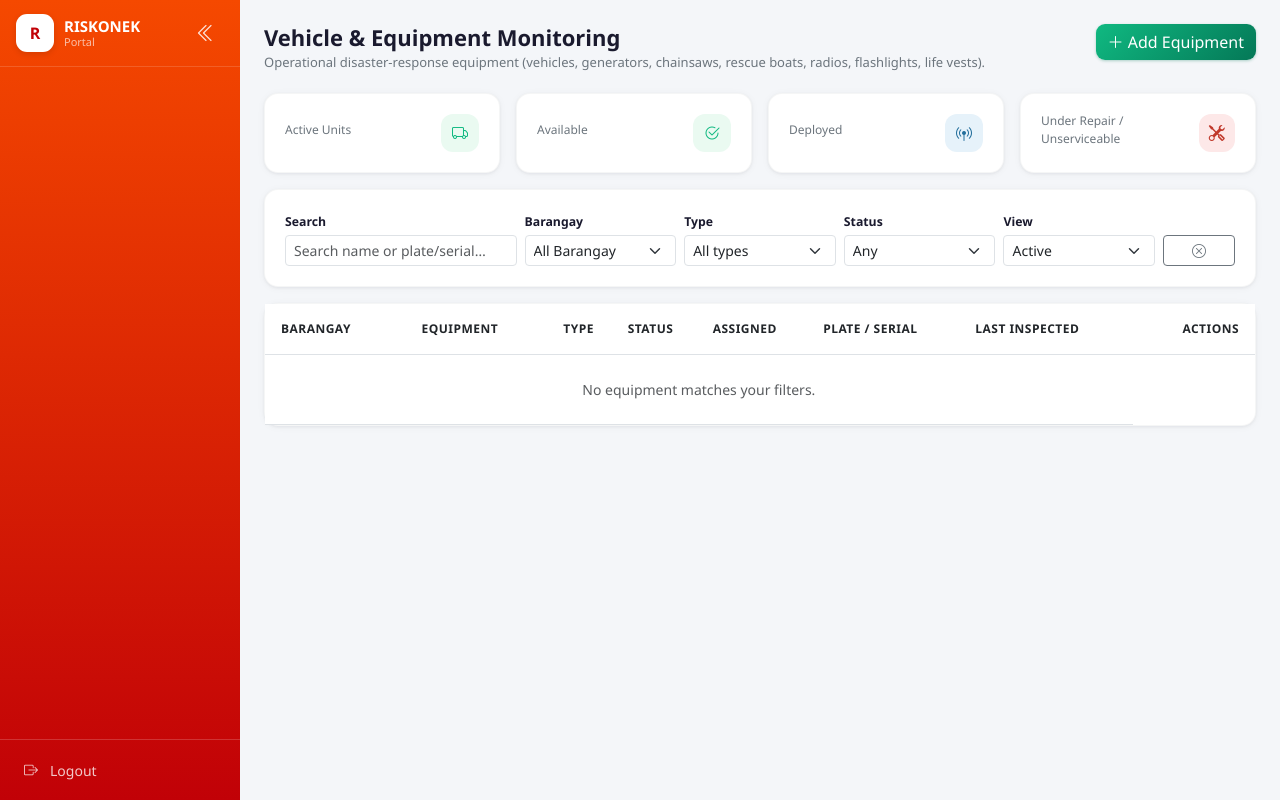
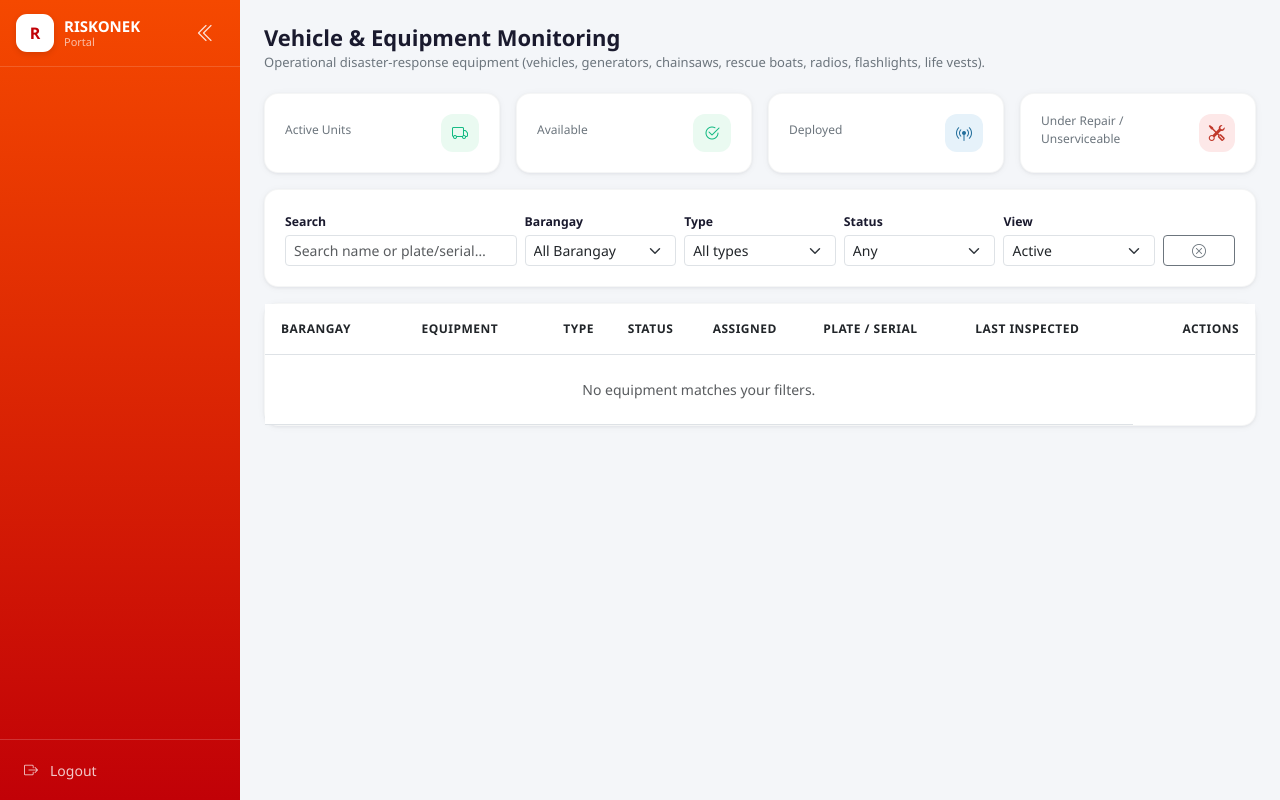
Before and after one commit to arrayrays1/RisKonek, a FastAPI app: template app/templates/admin/equipment_list.html in a window 1280 px wide. Run offline with FastAPI, Linux system fonts and the light colour scheme; the template is opened without the code that fills it, so the values that code supplies are empty.

Commit message:
feat(): remove resource new link in equipment list admin page

```diff
--- a/app/templates/admin/equipment_list.html
+++ b/app/templates/admin/equipment_list.html
@@ -25,9 +25,6 @@
         <h1>Vehicle &amp; Equipment Monitoring</h1>
         <p>Operational disaster-response equipment (vehicles, generators, chainsaws, rescue boats, radios, flashlights, life vests).</p>
     </div>
-    <a href="/admin/equipment/new" class="btn btn-rk">
-        <i class="bi bi-plus-lg"></i> Add Equipment
-    </a>
 </div>
 
 {% if request.query_params.get('success') %}
```
